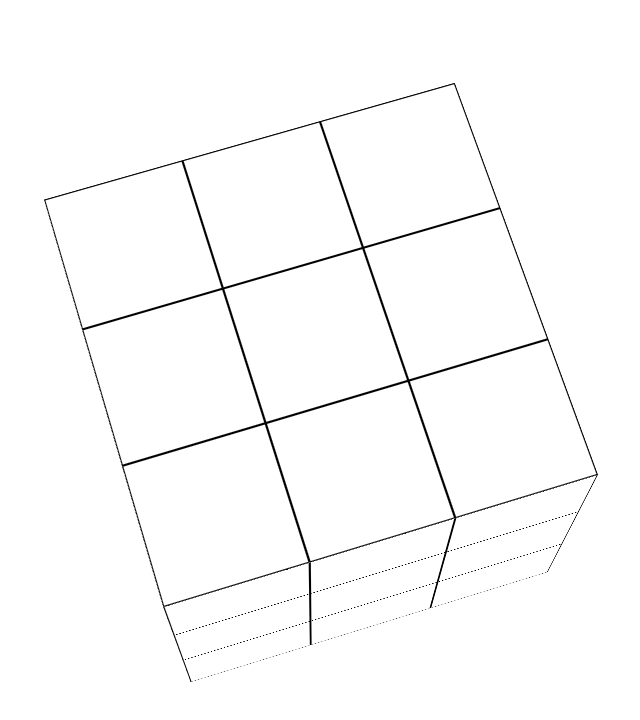
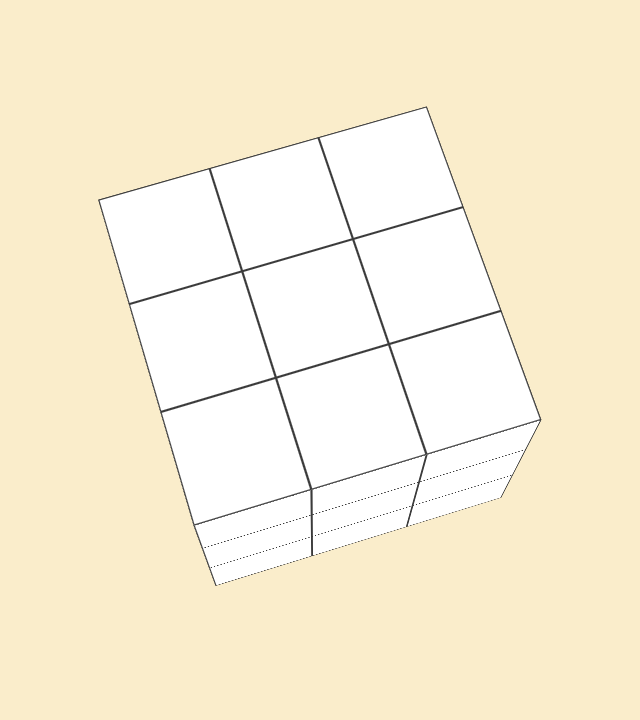
Before and after one commit to Neustater/tic-tac-toe-cubed, a React (Vite) app: page / in a window 1280 px wide. Shown: the top 720 px of the page, without its empty margins (325-965 px from the left). Built offline with nearby package versions, Linux system fonts and the light colour scheme.

Commit message:
Added colors!

```diff
--- a/src/styles.css
+++ b/src/styles.css
@@ -1,3 +1,4 @@
+/* Remove Buttom Formatting */
 button, input[type="submit"], input[type="reset"] {
 	background: none;
 	color: inherit;
@@ -8,10 +9,14 @@ button, input[type="submit"], input[type="reset"] {
 	outline: inherit;
 }
 
+body {
+  background-color:#faedcb;
+}
+
 .container {
-  width: 50dvh;
-  height: 50dvh;
-  perspective: 250dvh;
+  width: 40dvh;
+  height: 40dvh;
+  perspective: 200dvh;
   margin: 25dvh auto 0;
 }
 
@@ -37,6 +42,16 @@ button, input[type="submit"], input[type="reset"] {
   grid-row: 1 / 1;
 }
 
+.face .board {
+  z-index: 1;
+
+  display: grid;
+  grid-template-columns: 1fr 1fr 1fr;
+  grid-template-rows: 1fr 1fr 1fr;
+  width: 100%;
+  height: 100%;
+}
+
 .face .result {
   z-index: 2;
 
@@ -47,58 +62,51 @@ button, input[type="submit"], input[type="reset"] {
   text-align:center;
   vertical-align: middle;
   display: table-cell;
-  font-size: 40dvh;
+  font-size: 32dvh;
 }
 
 .x-result{
-  color: salmon;
-  background-color: rgba(250, 128, 114, 0.1);
-  box-shadow: inset 0 0 0 2dvh salmon;
+  color: #ff7982;
+  background-color: #ff798225;
+  box-shadow: inset 0 0 0 2dvh #ff7982;
 }
 
 .o-result{
-  color: skyblue;
-  background-color: rgba(135, 207, 235, 0.1);
-  box-shadow: inset 0 0 0 2dvh skyblue;
+  color: #6ebefe;
+  background-color: #6ebefe25;
+  box-shadow: inset 0 0 0 2dvh #6ebefe;
 }
 
 .square {
-  background: #fff;
+  background: #ffffff;
   font-size: 10dvh;
-  border: #000000 solid 0.01dvh;
+  border: #3b3b3b solid 0.01dvh;
   font-weight: bold;
   text-align: center;
+  color: #3b3b3b;
 }
 
-.face .board {
-  z-index: 1;
-
-  display: grid;
-  grid-template-columns: 1fr 1fr 1fr;
-  grid-template-rows: 1fr 1fr 1fr;
-  width: 100%;
-  height: 100%;
-}
+/* Rotation Animation */
 
 .top {
-  transform: rotateX(90deg) translateZ(25dvh);
+  transform: rotateX(90deg) translateZ(20dvh);
 }
 .bottom {
-  transform: rotateX(-90deg) translateZ(25dvh);
+  transform: rotateX(-90deg) translateZ(20dvh);
 }
 
 .right {
-  transform: rotateY(90deg) translateZ(25dvh);
+  transform: rotateY(90deg) translateZ(20dvh);
 }
 .left {
-  transform: rotateY(-90deg) translateZ(25dvh);
+  transform: rotateY(-90deg) translateZ(20dvh);
 }
 
 .front {
-  transform: rotateX(0deg) translateZ(25dvh);
+  transform: rotateX(0deg) translateZ(20dvh);
 }
 .back {
-  transform: rotateX(-180deg) translateZ(25dvh);
+  transform: rotateX(-180deg) translateZ(20dvh);
 }
 
 @keyframes spin {
```
Also changed, not shown: vite.config.mjs (renamed from vite.config.ts).
